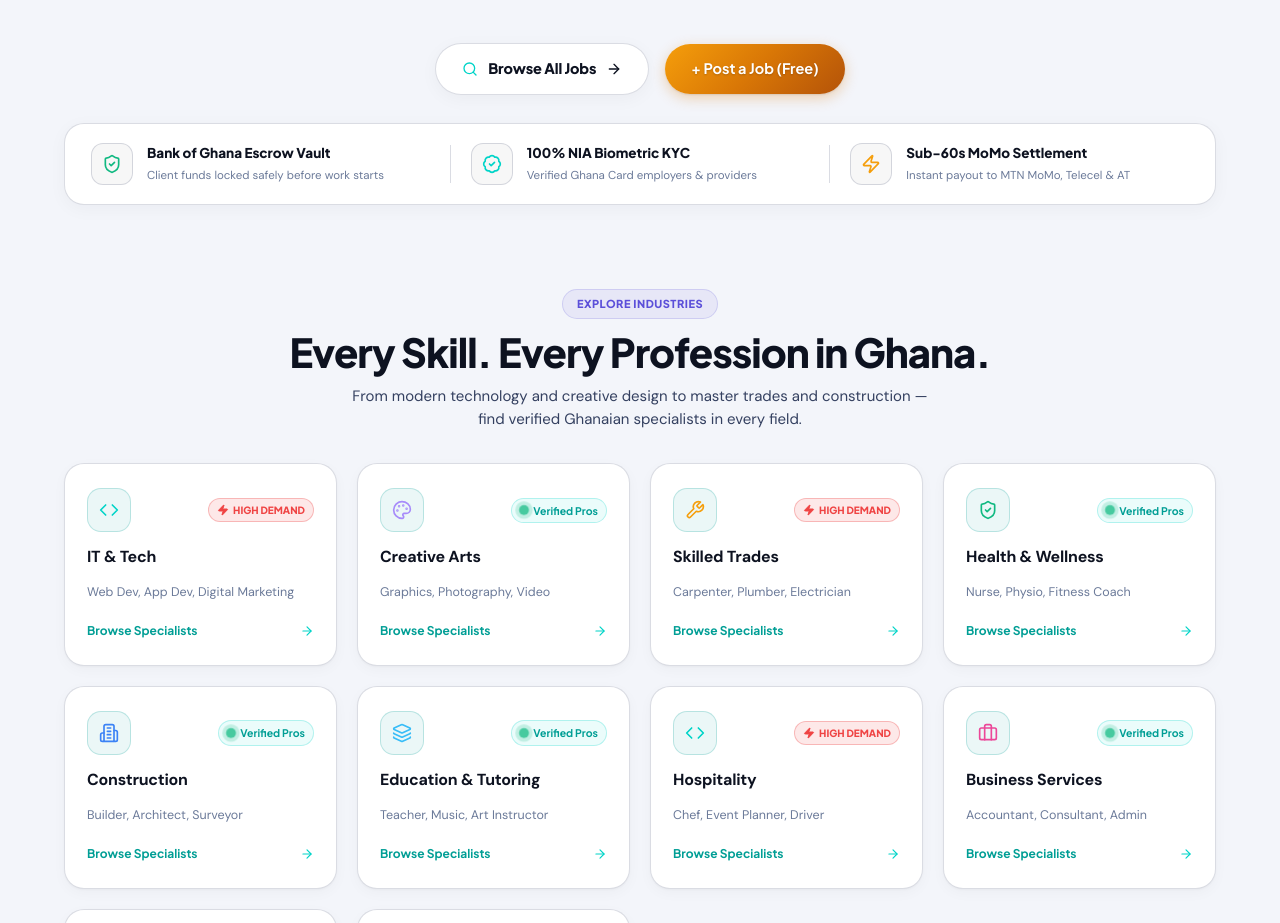
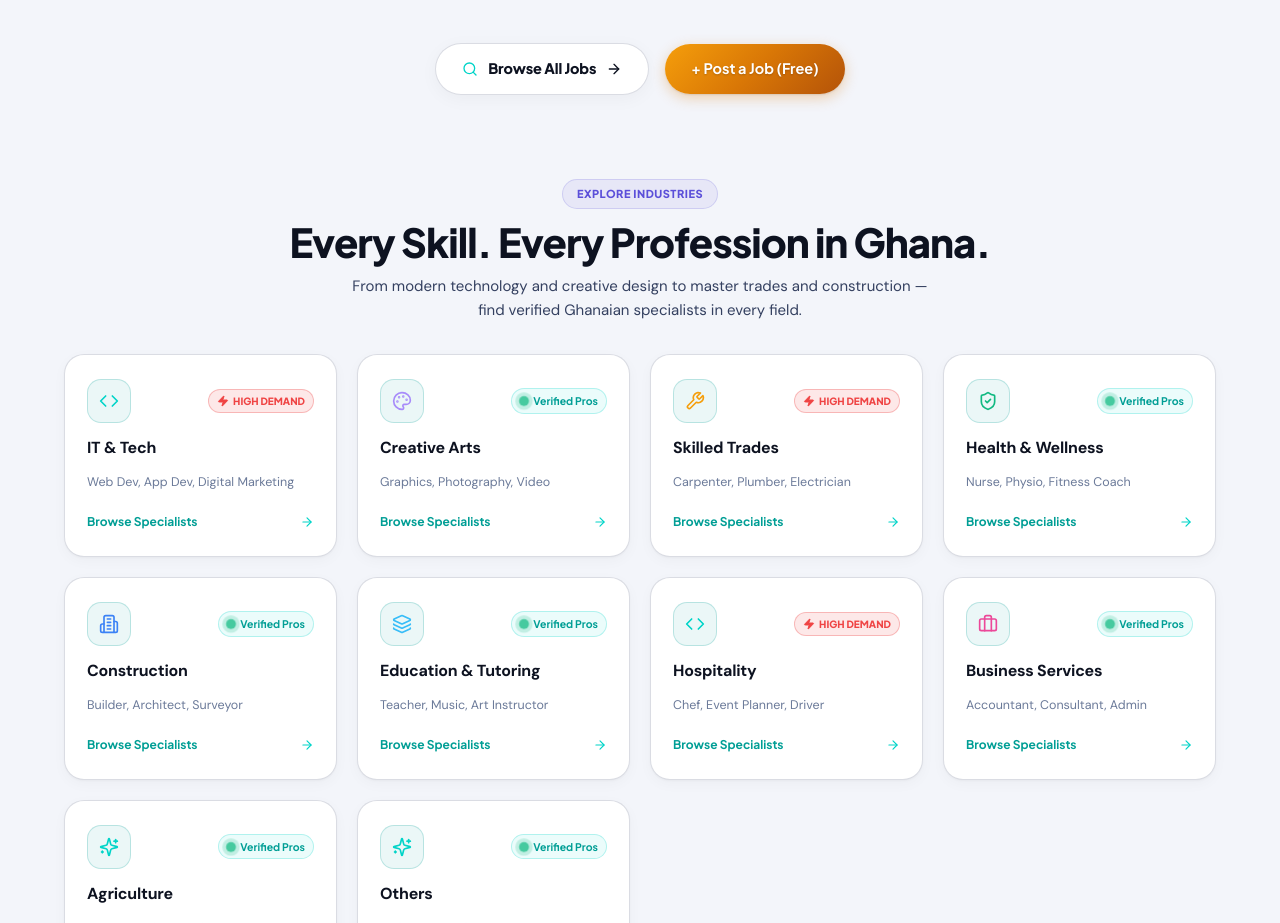
Before and after one commit to JoeVardyGC/GigGhana, a Next.js app: page / in a window 1280 px wide. Shown: the part 3660-4583 px from the top of the page. Built offline with nearby package versions, Linux system fonts and the light colour scheme.

Commit message:
feat(jobs): remove bottom trust ribbon from Live Job Feed section to streamline layout

```diff
--- a/components/LandingPage.tsx
+++ b/components/LandingPage.tsx
@@ -1074,39 +1074,6 @@ const occupationSlides = [
                   + Post a Job (Free)
                 </a>
               </div>
-
-              {/* Bottom Trust Ribbon */}
-              <div className="rjh-trust-ribbon">
-                <div className="rjh-tr-item">
-                  <div className="rjh-tr-icon-box">
-                    <ShieldCheck className="w-5 h-5 text-[#10B981]" />
-                  </div>
-                  <div>
-                    <div className="rjh-tr-title">Bank of Ghana Escrow Vault</div>
-                    <div className="rjh-tr-desc">Client funds locked safely before work starts</div>
-                  </div>
-                </div>
-                <div className="rjh-tr-sep" />
-                <div className="rjh-tr-item">
-                  <div className="rjh-tr-icon-box">
-                    <BadgeCheck className="w-5 h-5 text-[#00D4C8]" />
-                  </div>
-                  <div>
-                    <div className="rjh-tr-title">100% NIA Biometric KYC</div>
-                    <div className="rjh-tr-desc">Verified Ghana Card employers &amp; providers</div>
-                  </div>
-                </div>
-                <div className="rjh-tr-sep" />
-                <div className="rjh-tr-item">
-                  <div className="rjh-tr-icon-box">
-                    <Zap className="w-5 h-5 text-[#F59E0B]" />
-                  </div>
-                  <div>
-                    <div className="rjh-tr-title">Sub-60s MoMo Settlement</div>
-                    <div className="rjh-tr-desc">Instant payout to MTN MoMo, Telecel &amp; AT</div>
-                  </div>
-                </div>
-              </div>
             </div>
           </section>
         );
```
